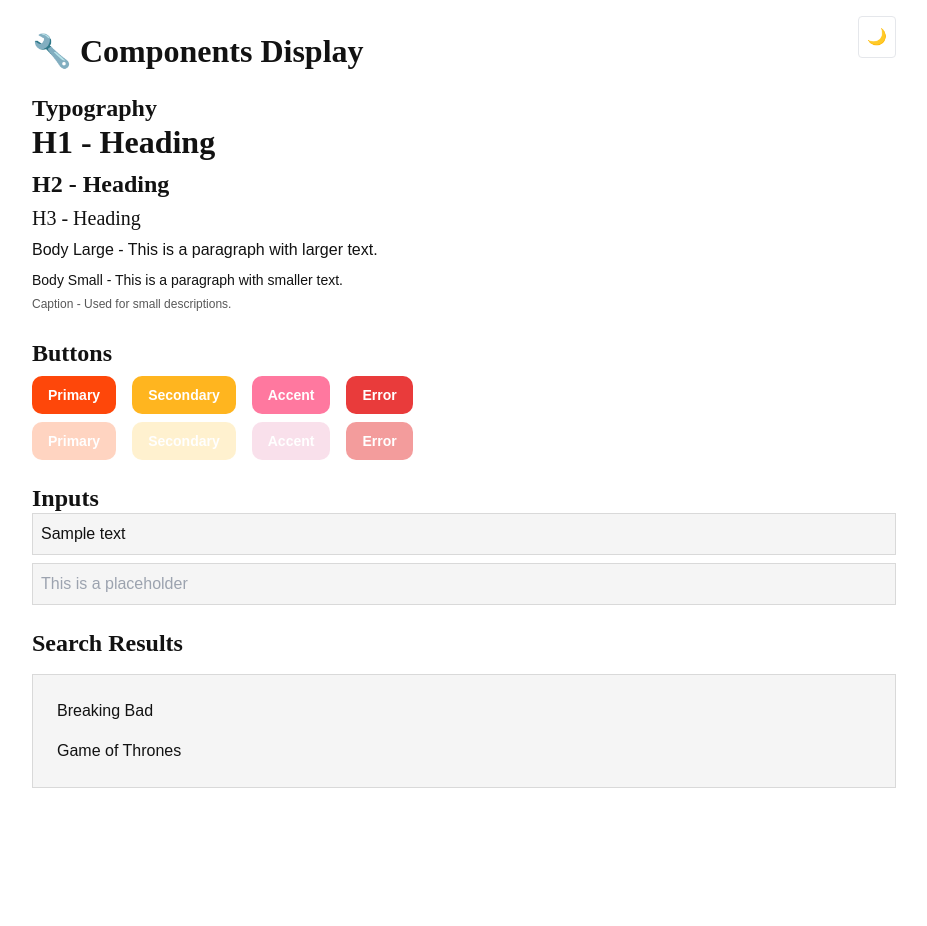
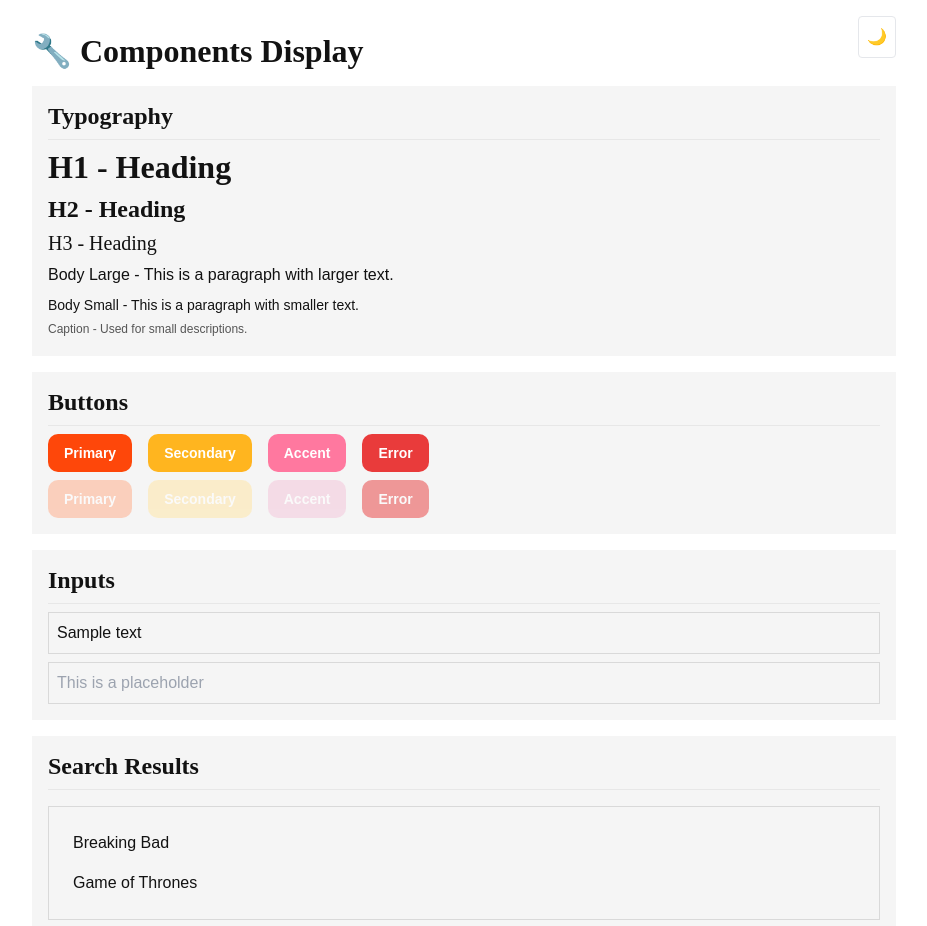
Before and after one commit to claireszt/tv-tracker, a Next.js app: page /components-display in a window 1280 px wide. Shown: the top 926 px of the page, without its empty margins (176-1103 px from the left). Before the commit the page ends 804 px from the top, so only its background shows below. Built offline with nearby package versions, Linux system fonts and the light colour scheme.

Commit message:
chore(ui): small upgrades to components page

```diff
--- a/src/app/components-display/page.tsx
+++ b/src/app/components-display/page.tsx
@@ -43,8 +43,9 @@ export default function ComponentsDisplay() {
         <h1 className="text-h1 mobile:text-h1-mobile font-heading">🔧 Components Display</h1>
 
         {/* Typography Display */}
-        <section>
-          <h2 className="text-h2 mobile:text-h2-mobile font-heading mt-l">Typography</h2>
+        <section className="bg-light-surface dark:bg-dark-surface p-m">
+          <h2 className="text-h2 mobile:text-h2-mobile font-heading">Typography</h2>
+          <hr className="border-t border-light-border dark:border-dark-border opacity-50 my-s" />
 
           <div className="space-y-s">
             <h1 className="text-h1 mobile:text-h1-mobile font-heading">H1 - Heading</h1>
@@ -63,8 +64,10 @@ export default function ComponentsDisplay() {
         </section>
 
         {/* Buttons */}
-        <section>
-          <h2 className="text-h2 mobile:text-h2-mobile font-heading mt-l">Buttons</h2>
+        <section className="bg-light-surface dark:bg-dark-surface p-m">
+          <h2 className="text-h2 mobile:text-h2-mobile font-heading">Buttons</h2>
+          <hr className="border-t border-light-border dark:border-dark-border opacity-50 my-s" />
+
           <div className="flex flex-wrap gap-m my-2">
             <Button variant="primary">Primary</Button>
             <Button variant="secondary">Secondary</Button>
@@ -88,8 +91,10 @@ export default function ComponentsDisplay() {
         </section>
 
         {/* Input Fields */}
-        <section>
-          <h2 className="text-h2 mobile:text-h2-mobile font-heading mt-l">Inputs</h2>
+        <section className="bg-light-surface dark:bg-dark-surface p-m">
+          <h2 className="text-h2 mobile:text-h2-mobile font-heading">Inputs</h2>
+          <hr className="border-t border-light-border dark:border-dark-border opacity-50 my-s" />
+
           <div className="space-y-s">
             <Input
               value={inputValue}
@@ -101,8 +106,10 @@ export default function ComponentsDisplay() {
         </section>
 
         {/* Search Results Preview */}
-        <section>
-          <h2 className="text-h2 mobile:text-h2-mobile font-heading mt-l">Search Results</h2>
+        <section className="bg-light-surface dark:bg-dark-surface p-m">
+          <h2 className="text-h2 mobile:text-h2-mobile font-heading">Search Results</h2>
+          <hr className="border-t border-light-border dark:border-dark-border opacity-50 my-s" />
+
           <SearchResults
             results={[
               { id: "1", tvdb_id: "1001", name: "Breaking Bad" },
```
